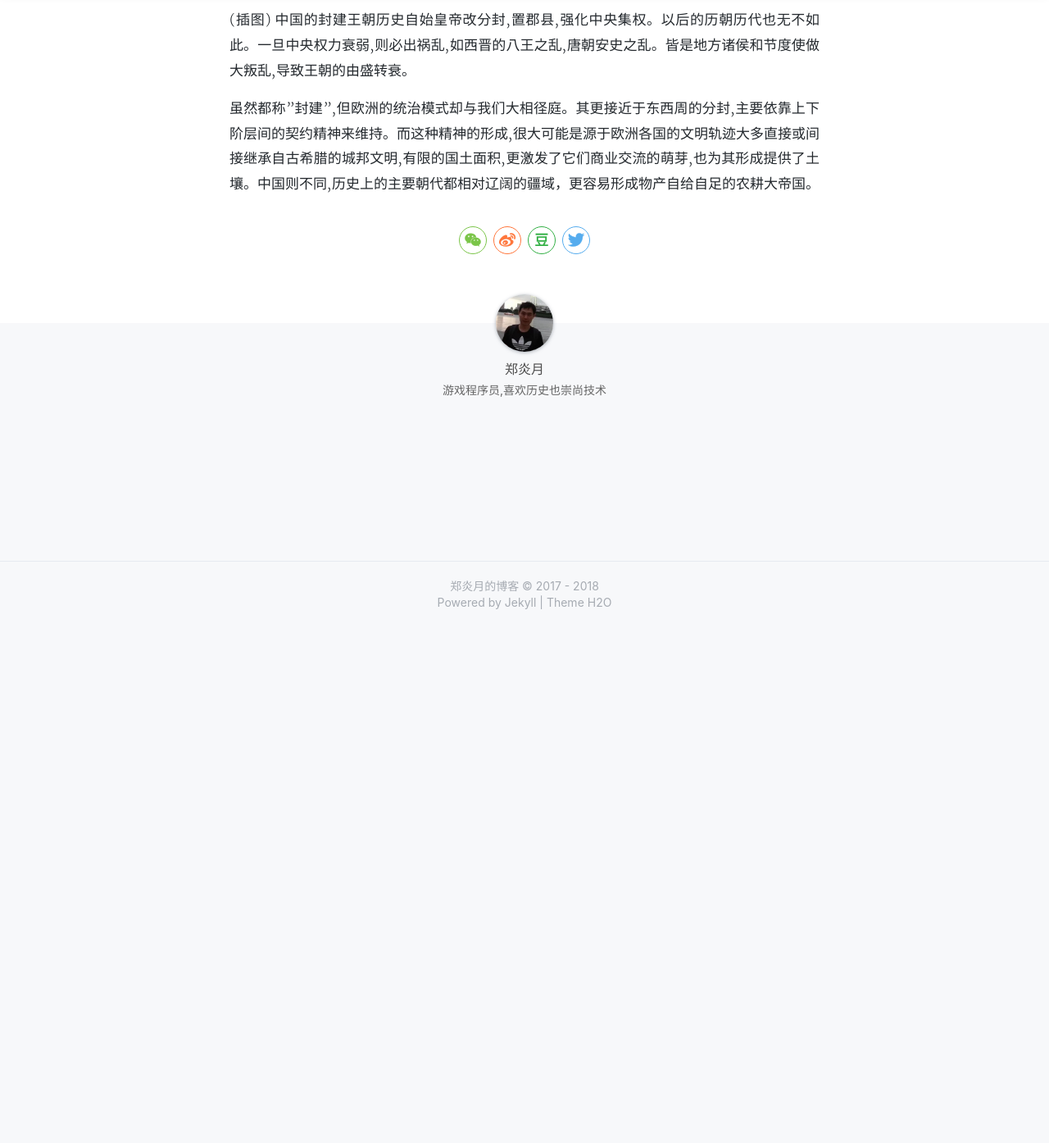
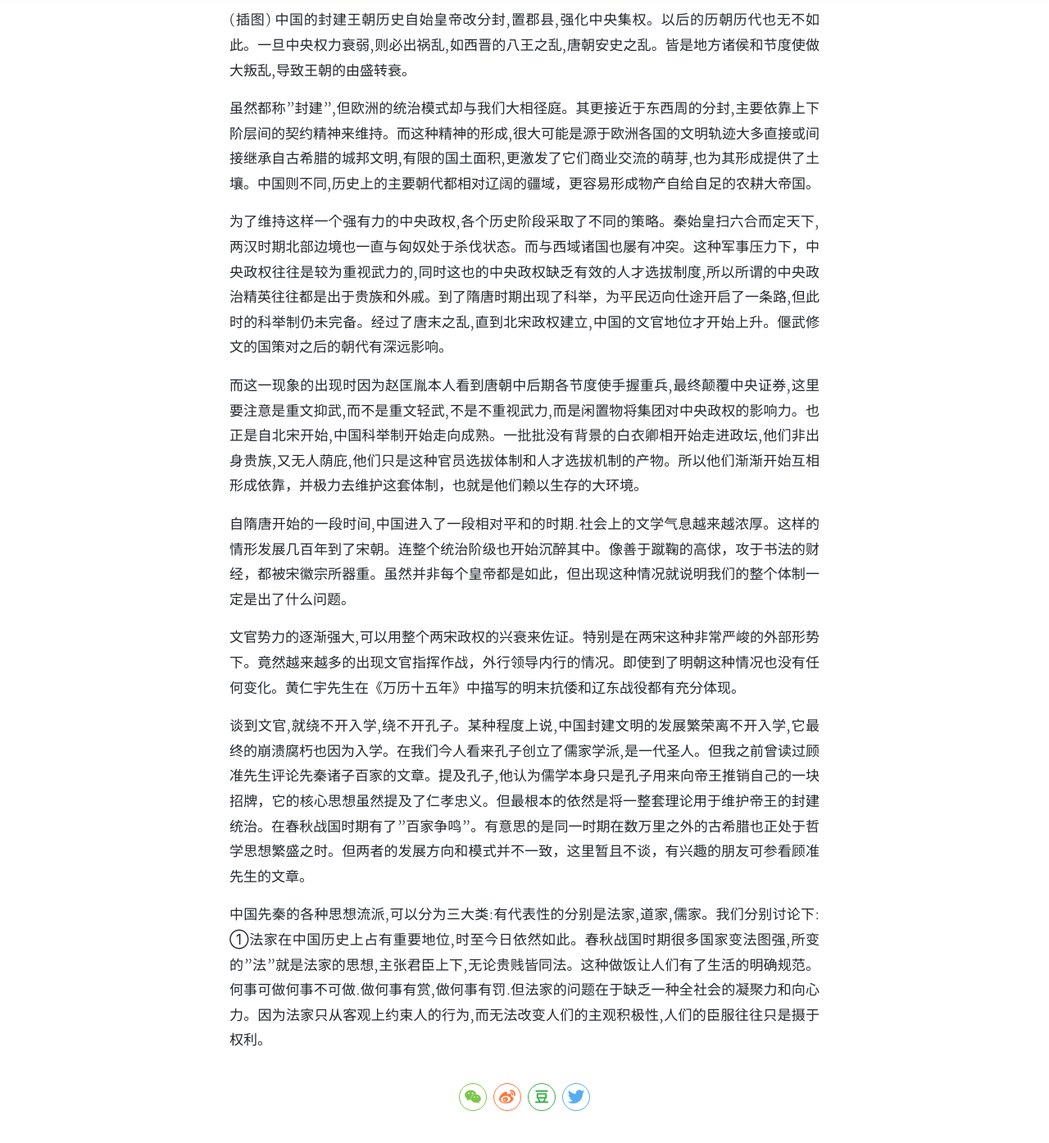
Before and after one commit to esfog/esfog.github.io, a Jekyll site: the page built from _posts/2017-05-30-the-decline-of -chinese-feudal-dynasties.md, in a window 1280 px wide and 1400 px high, scrolled down 1136 px. Shown: the top 1394 px of the window at 82% size. Built offline with Jekyll 4.4.1, drawn with Linux system fonts in a browser that asks for light colours; nearby versions of some CDN libraries; a style sheet for code colours, icons or effects is not loaded; before the commit the page ends 1901 px from its top, so only the background shows below that.

Commit message:
更新文章

```diff
--- a/_posts/2017-05-30-the-decline-of -chinese-feudal-dynasties.md
+++ b/_posts/2017-05-30-the-decline-of -chinese-feudal-dynasties.md
@@ -22,3 +22,16 @@ tags: 历史 明史 读书
 中国的封建王朝历史自始皇帝改分封,置郡县,强化中央集权。以后的历朝历代也无不如此。一旦中央权力衰弱,则必出祸乱,如西晋的八王之乱,唐朝安史之乱。皆是地方诸侯和节度使做大叛乱,导致王朝的由盛转衰。
 
 虽然都称"封建",但欧洲的统治模式却与我们大相径庭。其更接近于东西周的分封,主要依靠上下阶层间的契约精神来维持。而这种精神的形成,很大可能是源于欧洲各国的文明轨迹大多直接或间接继承自古希腊的城邦文明,有限的国土面积,更激发了它们商业交流的萌芽,也为其形成提供了土壤。中国则不同,历史上的主要朝代都相对辽阔的疆域，更容易形成物产自给自足的农耕大帝国。
+
+为了维持这样一个强有力的中央政权,各个历史阶段采取了不同的策略。秦始皇扫六合而定天下,两汉时期北部边境也一直与匈奴处于杀伐状态。而与西域诸国也屡有冲突。这种军事压力下，中央政权往往是较为重视武力的,同时这也的中央政权缺乏有效的人才选拔制度,所以所谓的中央政治精英往往都是出于贵族和外戚。到了隋唐时期出现了科举，为平民迈向仕途开启了一条路,但此时的科举制仍未完备。经过了唐末之乱,直到北宋政权建立,中国的文官地位才开始上升。偃武修文的国策对之后的朝代有深远影响。
+
+而这一现象的出现时因为赵匡胤本人看到唐朝中后期各节度使手握重兵,最终颠覆中央证券,这里要注意是重文抑武,而不是重文轻武,不是不重视武力,而是闲置物将集团对中央政权的影响力。也正是自北宋开始,中国科举制开始走向成熟。一批批没有背景的白衣卿相开始走进政坛,他们非出身贵族,又无人荫庇,他们只是这种官员选拔体制和人才选拔机制的产物。所以他们渐渐开始互相形成依靠，并极力去维护这套体制，也就是他们赖以生存的大环境。
+
+自隋唐开始的一段时间,中国进入了一段相对平和的时期.社会上的文学气息越来越浓厚。这样的情形发展几百年到了宋朝。连整个统治阶级也开始沉醉其中。像善于蹴鞠的高俅，攻于书法的财经，都被宋徽宗所器重。虽然并非每个皇帝都是如此，但出现这种情况就说明我们的整个体制一定是出了什么问题。
+
+文官势力的逐渐强大,可以用整个两宋政权的兴衰来佐证。特别是在两宋这种非常严峻的外部形势下。竟然越来越多的出现文官指挥作战，外行领导内行的情况。即使到了明朝这种情况也没有任何变化。黄仁宇先生在《万历十五年》中描写的明末抗倭和辽东战役都有充分体现。
+
+谈到文官,就绕不开入学,绕不开孔子。某种程度上说,中国封建文明的发展繁荣离不开入学,它最终的崩溃腐朽也因为入学。在我们今人看来孔子创立了儒家学派,是一代圣人。但我之前曾读过顾准先生评论先秦诸子百家的文章。提及孔子,他认为儒学本身只是孔子用来向帝王推销自己的一块招牌，它的核心思想虽然提及了仁孝忠义。但最根本的依然是将一整套理论用于维护帝王的封建统治。在春秋战国时期有了"百家争鸣"。有意思的是同一时期在数万里之外的古希腊也正处于哲学思想繁盛之时。但两者的发展方向和模式并不一致，这里暂且不谈，有兴趣的朋友可参看顾准先生的文章。
+
+中国先秦的各种思想流派,可以分为三大类:有代表性的分别是法家,道家,儒家。我们分别讨论下:
+①法家在中国历史上占有重要地位,时至今日依然如此。春秋战国时期很多国家变法图强,所变的"法"就是法家的思想,主张君臣上下,无论贵贱皆同法。这种做饭让人们有了生活的明确规范。何事可做何事不可做.做何事有赏,做何事有罚.但法家的问题在于缺乏一种全社会的凝聚力和向心力。因为法家只从客观上约束人的行为,而无法改变人们的主观积极性,人们的臣服往往只是摄于权利。
```
